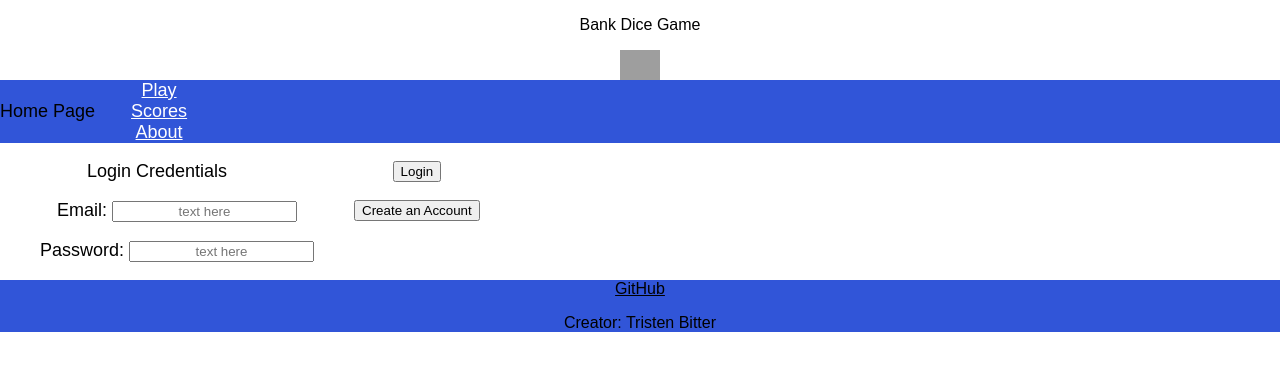
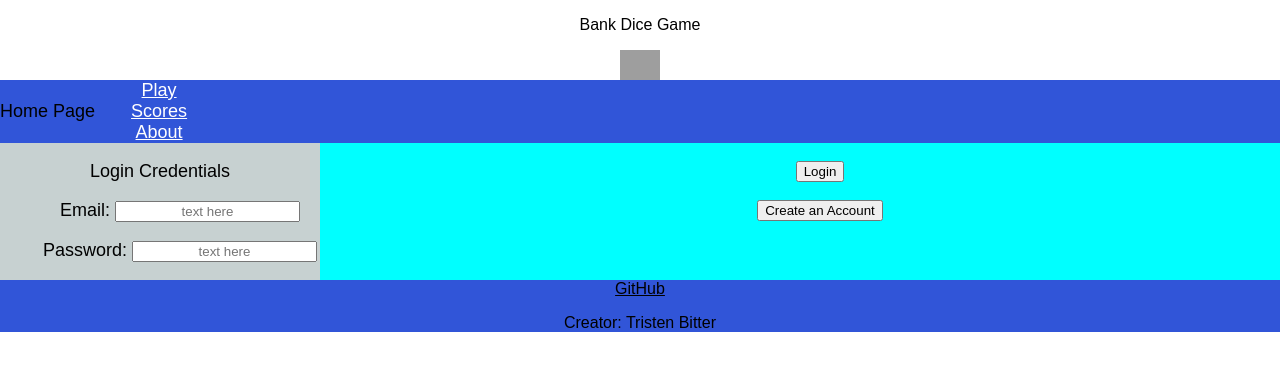
Before and after one commit to TristenBitter/startup, a plain HTML site: page index.html in a window 1280 px wide. Drawn offline with Linux system fonts and the light colour scheme; grey boxes are pictures that could not be loaded.

```diff
--- a/styles.css
+++ b/styles.css
@@ -132,6 +132,15 @@
   }
 
 
+  section:nth-child(1) {
+    flex: 1;
+    background-color: hsl(180, 10%, 80%);
+  }
+  section:nth-child(2) {
+    flex: 3;
+    background-color: aqua;
+  }
+
   @media (orientation: portrait) {
     main {
       flex-direction: column;
```
